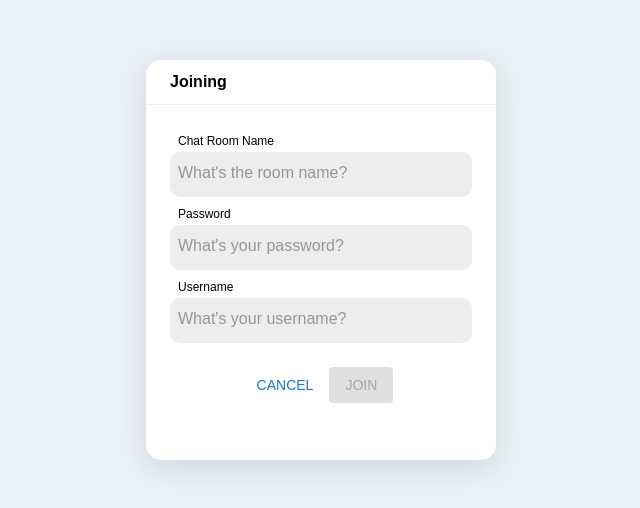
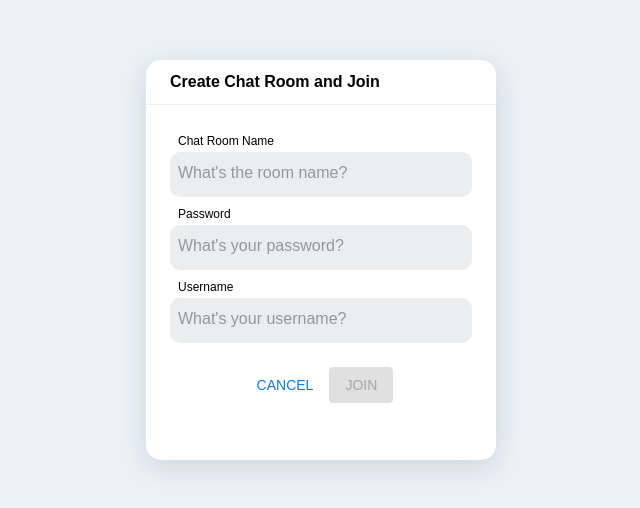
Before and after one commit to simicity/good-ol-chat-room, a React (Vite) app in the folder client/: page /room/create in a window 1280 px wide. Shown: the part 140-648 px from the top of the page, without its empty margins (319-959 px from the left). Built offline with nearby package versions, Linux system fonts and the light colour scheme; no server answers; a web font is replaced by a local one.

Commit message:
Update the header text for chat room creation

```diff
--- a/client/src/components/AppHeader.tsx
+++ b/client/src/components/AppHeader.tsx
@@ -20,6 +20,9 @@ function AppHeader({ type }: { type: string }) {
   switch(type) {
     case "select-chatroom":
       title = "Select Chat Room to Join";
+      break;
+    case "create-chatroom":
+      title = "Create Chat Room and Join";
       break;
     case "join-chatroom":
       title = "Joining " + currentChatroom;
--- a/client/src/components/entrance/ChatRoomCreationForm.tsx
+++ b/client/src/components/entrance/ChatRoomCreationForm.tsx
@@ -80,7 +80,7 @@ function ChatRoomCreationForm() {
 
   return (
     <Box sx={style}>
-      <AppHeader type={"join-chatroom"} />
+      <AppHeader type={"create-chatroom"} />
       <Box sx={{ p: 3 }}>
       <form onSubmit={handleSubmit}>
         <FormHelperText sx={{ color: "black", ml: 1 }}>Chat Room Name</FormHelperText>
```
